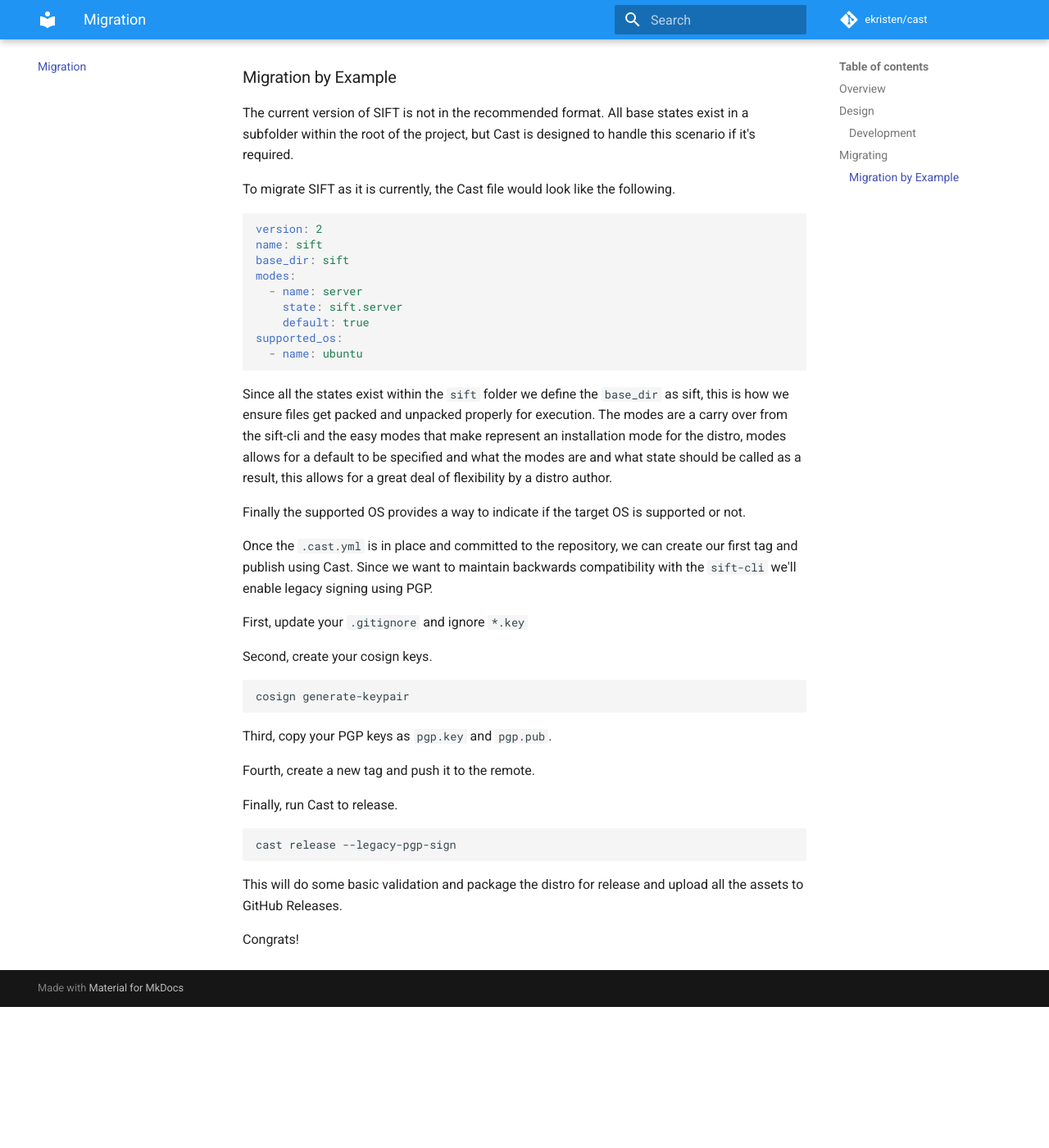
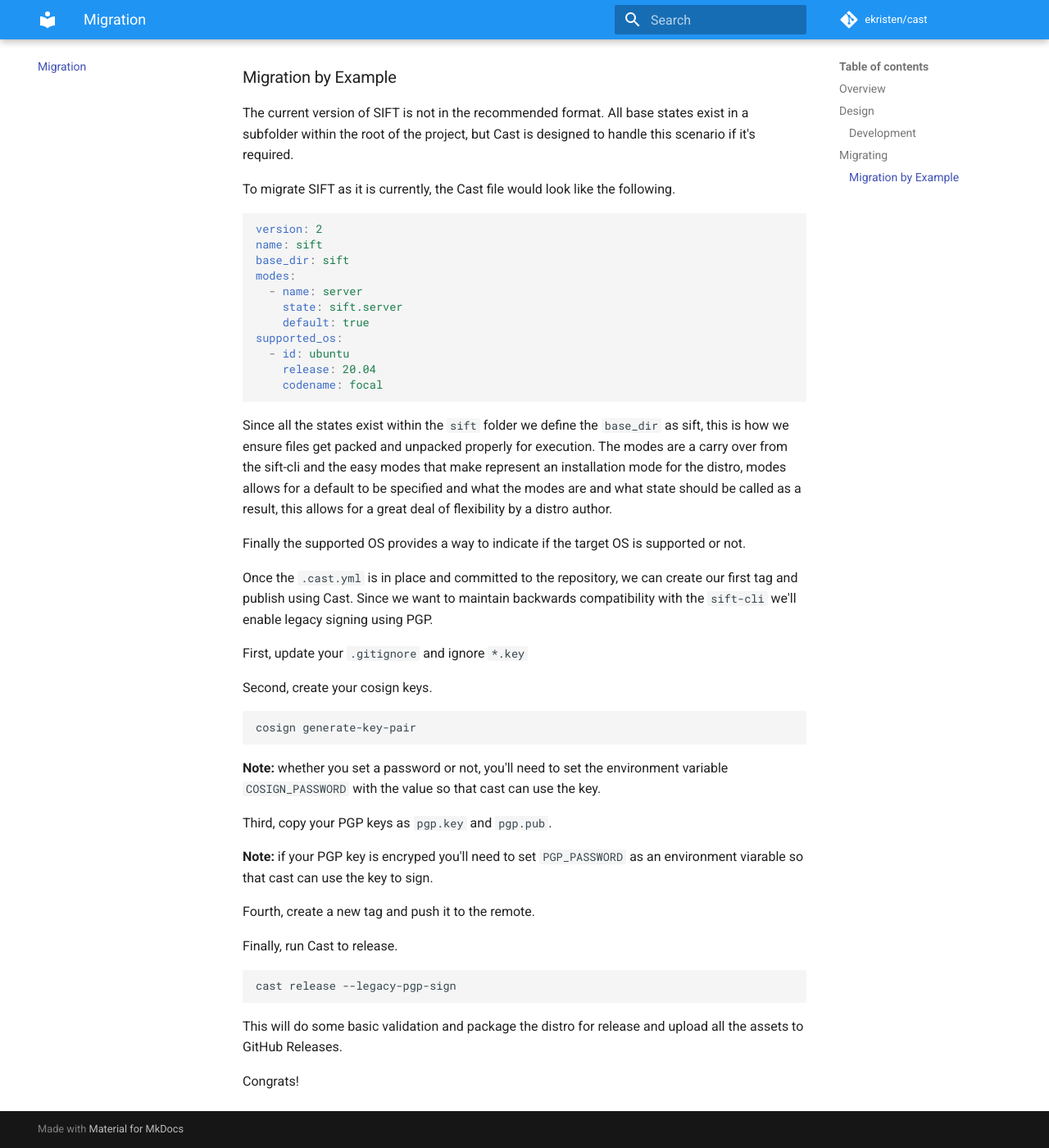
Before and after one commit to ekristen/cast, an MkDocs documentation site: the page built from docs/migrate.md, in a window 1280 px wide and 1400 px high, scrolled down 1360 px. Shown: the whole window at 82% size. Built offline with MkDocs 1.6.1 and Material for MkDocs 9.7.7, drawn with Linux system fonts in a browser that asks for light colours; comment, search, counter and statistics services are not loaded; before the commit the page ends 2588 px from its top, so only the background shows below that.

Commit message:
updating migration docs

````diff
--- a/docs/migrate.md
+++ b/docs/migrate.md
@@ -8,7 +8,7 @@
 
 It uses a single file in the project root called `.cast.yml` to define how releases and installations take place.
 
-Cast uses [cosign]() to sign all releases but supports the legacy PGP signing that the `sift-cli` and `remnux-cli` uses.
+Cast uses [cosign](https://github.com/sigstore/cosign) to sign all releases but supports the legacy PGP signing that the `sift-cli` and `remnux-cli` uses.
 
 ## Design
 
@@ -54,7 +54,9 @@
     state: sift.server
     default: true
 supported_os:
-  - name: ubuntu
+  - id: ubuntu
+    release: 20.04
+    codename: focal
 ```
 
 Since all the states exist within the `sift` folder we define the `base_dir` as sift, this is how we ensure files get packed and unpacked properly for execution.
@@ -71,10 +73,14 @@
 Second, create your cosign keys.
 
 ```bash
-cosign generate-keypair
+cosign generate-key-pair
 ```
 
+**Note:** whether you set a password or not, you'll need to set the environment variable `COSIGN_PASSWORD` with the value so that cast can use the key.
+
 Third, copy your PGP keys as `pgp.key` and `pgp.pub`.
+
+**Note:** if your PGP key is encryped you'll need to set `PGP_PASSWORD` as an environment viarable so that cast can use the key to sign.
 
 Fourth, create a new tag and push it to the remote.
 
````
